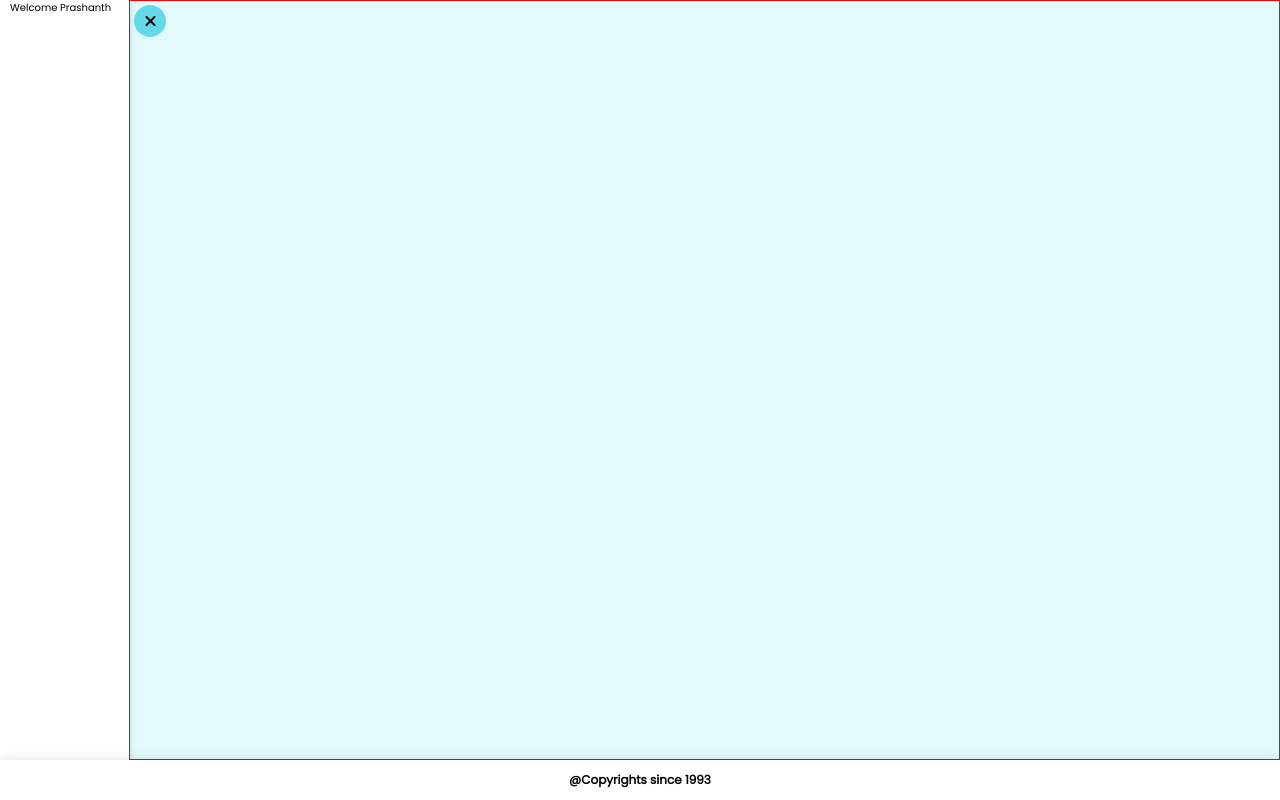
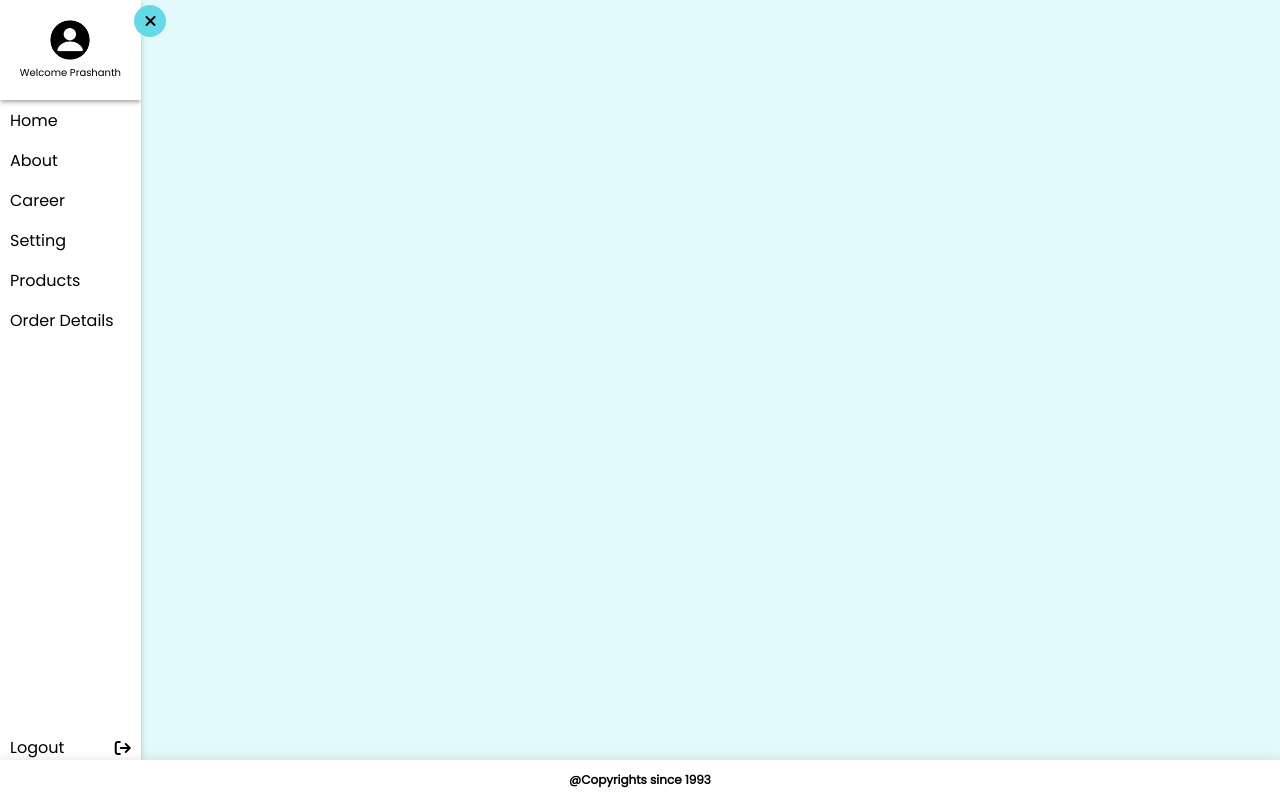
Before and after one commit to chprashu/my-web, an Angular app: page / in a window 1280 px wide. Built offline with nearby package versions, Linux system fonts and the light colour scheme.

Commit message:
nav-bar-design

```diff
--- a/src/app/components/header/nav-bar/nav-bar.component.css
+++ b/src/app/components/header/nav-bar/nav-bar.component.css
@@ -1,33 +1,31 @@
 .main-body{
-    display: flex;
-    flex-direction: row;
-    width: 100%;
+    /* display: flex;
+    flex-direction: row; */
+    width: 100vw;
     height: 95vh;
+    overflow-y: auto;
+    position: relative;
+}
+
+.nav-bar{
+    position: absolute;
+    left: -11vw;
+    top: 0px;
+    width:11vw;
+    min-height: 100%;
+    background-color: #fff;
+    box-shadow: var(--elevation-03);
+    transition: all 0.3s ease;
+    overflow-x: hidden;
     overflow-y: auto;
 }
 
-.nav-bar{
-    width:0px;
-    min-height: 100%;
-    background-color: #fff;
-    padding: 0 10px;
-    box-shadow: var(--elevation-03);
-    transition: all 0.3s ease;
-    overflow: hidden;
-}
-
-.nav-bar.expanded{
-    width: 11vw;
-}
-
-.menu.expanded{
-    left: 10.5vw;
-}
-
 .body{
-    width: 100%;
+    position: absolute;
+    top: 0px;
+    left: 0px;
+    width: 100vw;
     height: 100%;
-    border: 1px solid red;
     transition: all 0.3s ease;
 }
 
@@ -43,11 +41,26 @@
     height: 2.5vw;
     border-radius: 50%;
     transition: all 0.3s ease;
+    z-index: 1;
 }
 
 .menu i{
     font-size: 16px;
 }
+
+.nav-bar.expanded{
+    left: 0px;
+}
+
+.menu.expanded{
+    left: 10.5vw;
+}
+
+.body.expanded{
+    left: 11vw;
+    width: calc(100vw - 11vw);
+}
+
 
 /* @media screen and (max-width: 600px) {
     .main-body{
@@ -58,3 +71,69 @@
         min-height: 100%;
     }
 } */
+
+.nav-profile{
+    width: 100%;
+    height: 100px;
+    display: flex;
+    align-items: center;
+    justify-content: center;
+    box-shadow: var(--elevation-03);
+}
+
+.nav-profile .content{
+    display: flex;
+    flex-direction: column;
+    gap: 5px;
+    align-items: center;
+}
+
+.nav-profile .content img{
+    width: 40px;
+    height: 40px;
+    border-radius: 50%;
+}
+
+
+.nav-lists ul li{
+    width: 11vw;
+    height: 40px;
+    border-radius:0 10px 10px 0;
+    transition: all 0.2s ease;
+}
+
+.nav-lists ul li:hover{
+    background-color: var(--btn-color);
+}
+
+.nav-lists ul li a{
+    width: 100%;
+    font-size: 16px;
+    text-decoration: none;
+    padding: 0 10px;
+    height: 100%;
+    display: flex;
+    align-items: center;
+    color: #000;
+}
+
+.active{
+    background-color: var(--btn-color);
+}
+
+.nav-footer{
+    position: absolute;
+    bottom: 0px;
+    width: 11vw;
+}
+
+.nav-footer .content a{
+    width: 100%;
+    padding: 0 10px;
+    display: flex;
+    align-items: center;
+    justify-content: space-between;
+    font-size: 16px;
+    color: #000;
+    text-decoration: none;
+}
--- a/src/app/components/header/nav-bar/nav-bar.component.html
+++ b/src/app/components/header/nav-bar/nav-bar.component.html
@@ -3,12 +3,25 @@
         <i class="fa-solid" [ngClass]="isExpanded ? 'fa-xmark': 'fa-bars'"></i>
     </div>
     <div class="nav-bar" [ngClass]="isExpanded ? 'expanded' : ''">
-        <div class="nav-content" [ngClass]="isExpanded ? 'expanded' : ''">
-            <div class="profile">
-                <div class="content">
-                    <img src="" alt="">
-                    <span>Welcome Prashanth</span>
-                </div>
+        <div class="nav-profile">
+            <div class="content">
+                <img src="assets\images\download.png" alt="">
+                <span>Welcome Prashanth</span>
+            </div>
+        </div>
+        <div class="nav-lists">
+            <ul>
+                <li><a href="">Home</a></li>
+                <li><a href="">About</a></li>
+                <li><a href="">Career</a></li>
+                <li><a href="">Setting</a></li>
+                <li><a href="">Products</a></li>
+                <li><a href="">Order Details</a></li>
+            </ul>
+        </div>
+        <div class="nav-footer">
+            <div class="content">
+                <a href="">Logout <i class="fa-solid fa-arrow-right-from-bracket"></i></a>
             </div>
         </div>
     </div>
```
Also changed, not shown: src/assets/images/download.png (added).
